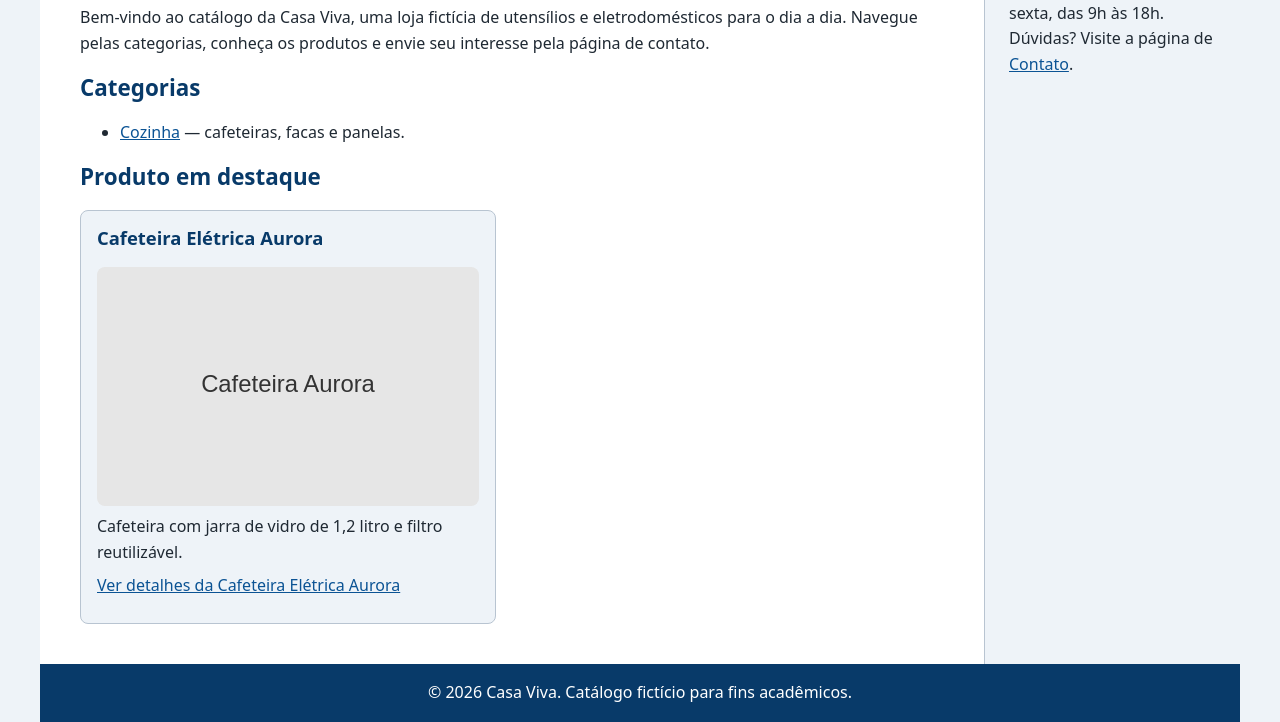
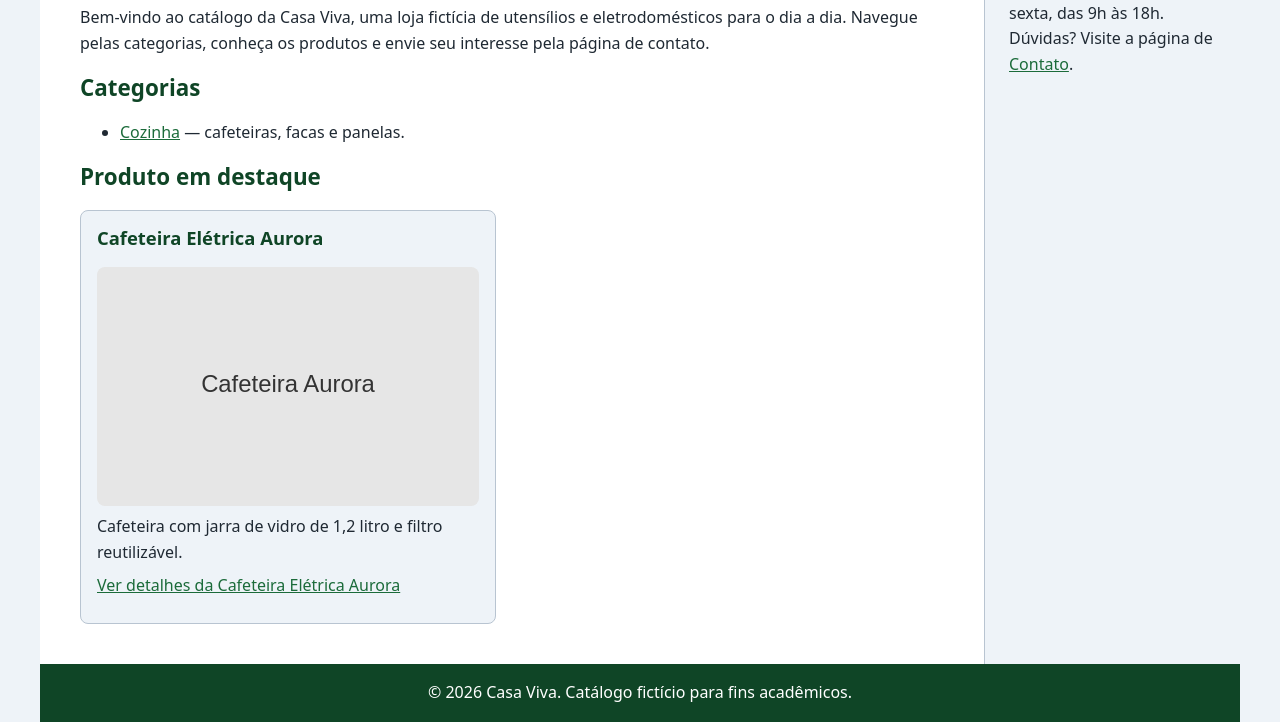
Before and after one commit to MatheusCZago/HTML-EL, a plain HTML site: page index.html in a window 1280 px wide. Shown: the part 179-901 px from the top of the page. Drawn offline with Linux system fonts and the light colour scheme.

Commit message:
Troca a cor primária para verde

```diff
--- a/css/style.css
+++ b/css/style.css
@@ -16,8 +16,8 @@
 :root {
   --cor-fundo: #ffffff;
   --cor-texto: #1f2933;
-  --cor-primaria: #0b5394;
-  --cor-primaria-escura: #083a69;
+  --cor-primaria: #1b6b3a;
+  --cor-primaria-escura: #0f4526;
   --cor-sobre-primaria: #ffffff;
   --cor-superficie: #eef3f8;
   --cor-borda: #b8c4d1;
```
